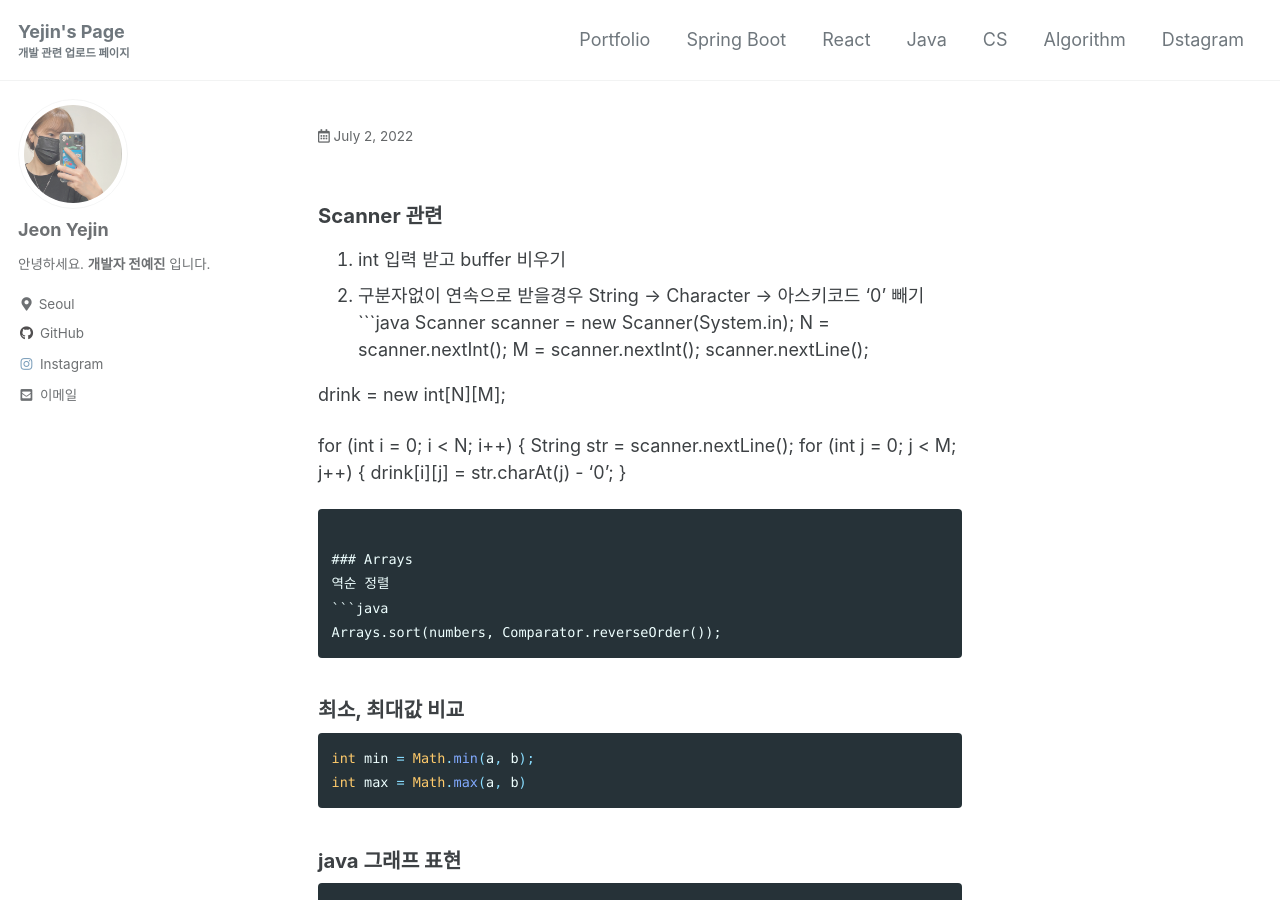
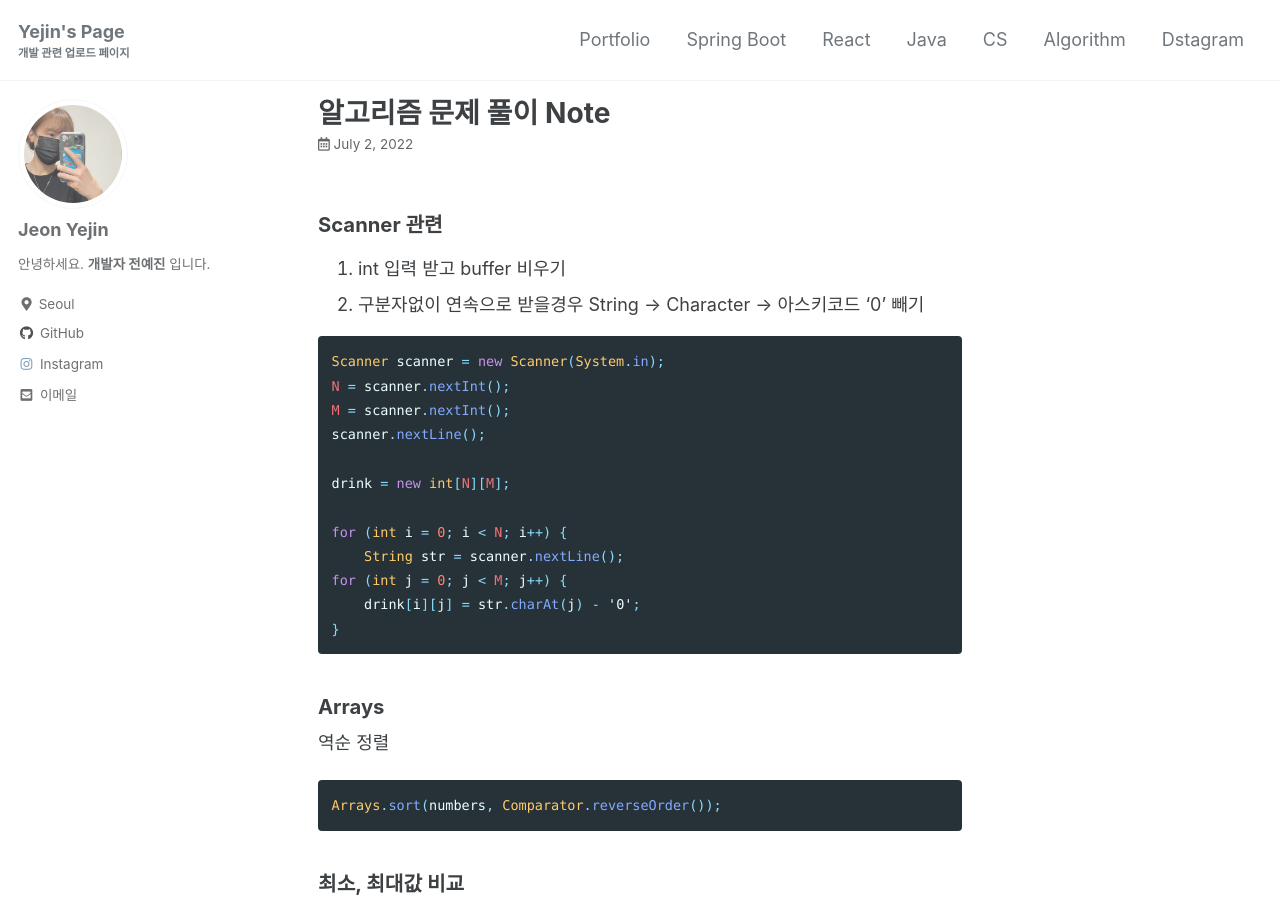
Before and after one commit to yejin-jeon-developer/git-page, a Jekyll site: the page built from _posts/algorithm/2022-07-02-algorithm-3.md, in a window 1280 px wide and 900 px high. Built offline with Jekyll 4.4.1, drawn with Linux system fonts in a browser that asks for light colours; cached includes are drawn as plain includes; some of the changed text lies outside the part shown.

````diff
--- a/_posts/algorithm/2022-07-02-algorithm-3.md
+++ b/_posts/algorithm/2022-07-02-algorithm-3.md
@@ -2,11 +2,12 @@
 title:  "알고리즘 문제 풀이 Note"
 excerpt: "코딩하며 실수한 부분들"
 categories:
-algorithm
+- algorithm
 ---
 ### Scanner 관련
 1. int 입력 받고 buffer 비우기
 2. 구분자없이 연속으로 받을경우 String -> Character -> 아스키코드 '0' 빼기
+
 ```java
 Scanner scanner = new Scanner(System.in);
 N = scanner.nextInt();
````
